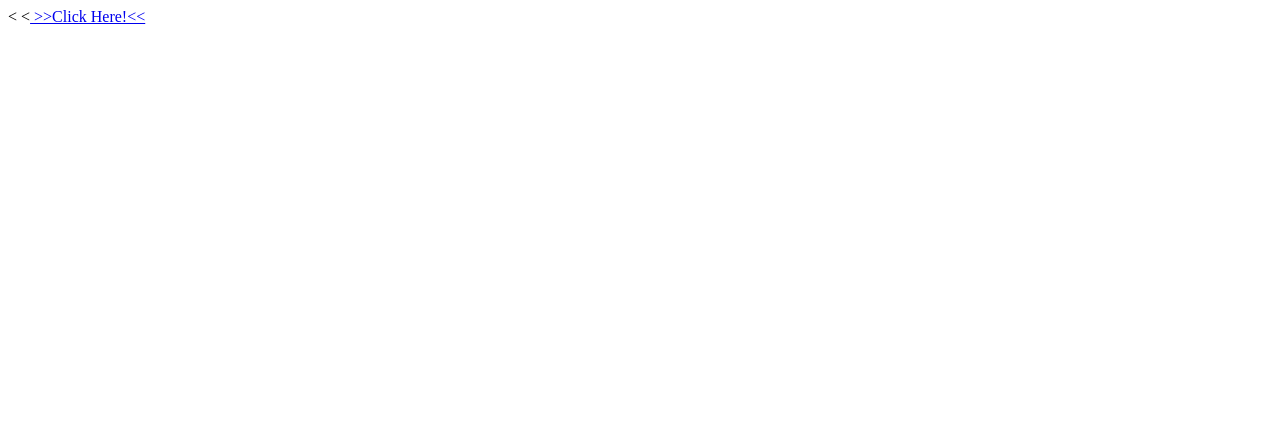
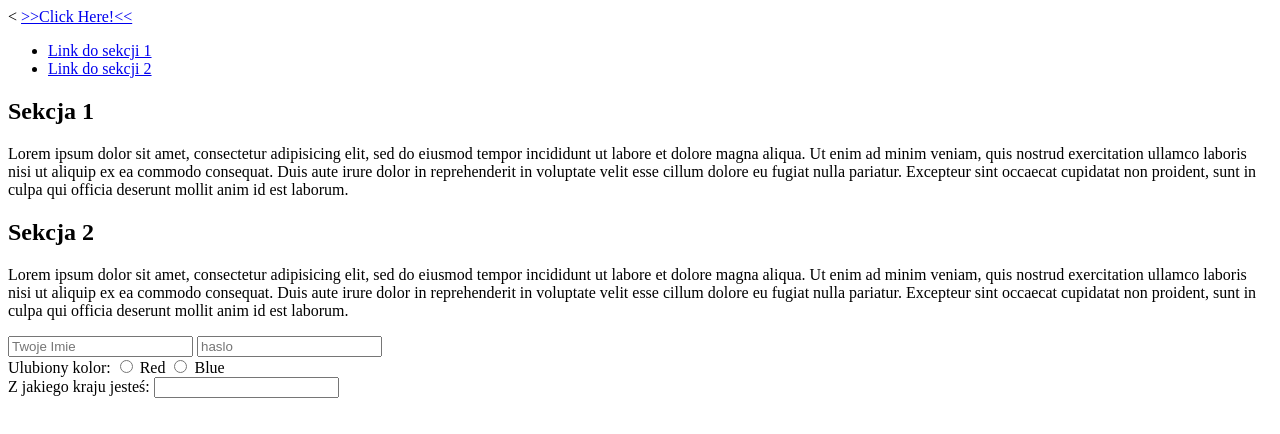
Before and after one commit to kuna3d/CS50WEB, a plain HTML site: page lesson1/links.html in a window 1280 px wide. Drawn offline with Linux system fonts and the light colour scheme.

Commit message:
dodałem kolejne pliki

```diff
--- a/lesson1/links.html
+++ b/lesson1/links.html
@@ -2,9 +2,42 @@
 <html lang="" dir="ltr">
   <head>
     <meta charset="utf-8">
-    <title> \my Page with Links</title>
+    <title> my Page with Links</title>
   </head>
   <body>
-    <<a href="hello.html"> >>Click Here!<< </a>
+    <a href="hello.html"> >>Click Here!<< </a>
+    <ul>
+        <li> <a href="#section1"> Link do sekcji 1 </a></li>
+        <li> <a href="#section2"> Link do sekcji 2 </a></li>
+    </ul>
+
+    <h2 id="section1"> Sekcja 1 </h2>
+    <p>
+      Lorem ipsum dolor sit amet, consectetur adipisicing elit, sed do eiusmod tempor incididunt ut labore et dolore magna aliqua. Ut enim ad minim veniam, quis nostrud exercitation ullamco laboris nisi ut aliquip ex ea commodo consequat. Duis aute irure dolor in reprehenderit in voluptate velit esse cillum dolore eu fugiat nulla pariatur. Excepteur sint occaecat cupidatat non proident, sunt in culpa qui officia deserunt mollit anim id est laborum.
+    </p>
+    <h2 id="section1"> Sekcja 2 </h2>
+    <p>
+      Lorem ipsum dolor sit amet, consectetur adipisicing elit, sed do eiusmod tempor incididunt ut labore et dolore magna aliqua. Ut enim ad minim veniam, quis nostrud exercitation ullamco laboris nisi ut aliquip ex ea commodo consequat. Duis aute irure dolor in reprehenderit in voluptate velit esse cillum dolore eu fugiat nulla pariatur. Excepteur sint occaecat cupidatat non proident, sunt in culpa qui officia deserunt mollit anim id est laborum.
+    </p>
+
+    <form class="" action="index.html" method="post">
+      <div>
+        <input type="text" name="name" placeholder="Twoje Imie">
+        <input type="password" name="password" placeholder="haslo">
+      </div>
+      <div> Ulubiony kolor:
+        <input type="radio" name="color" value="red"> Red
+        <input type="radio" name="color" value="blue"> Blue
+      </div>
+      <div> Z jakiego kraju jesteś:
+          <input list="countries" name="country" value="">
+          <datalist id="countries">
+            <option value="Afganistan"></option>
+            <option value="Polska"></option>
+          </datalist>
+      </div>
+    </form>
+
   </body>
+
 </html>
--- /dev/null
+++ b/lesson1/style.css
@@ -0,0 +1,30 @@
+ol > li {
+  color: red;
+}
+
+input[type=text] {
+  background-color: red;
+}
+
+input[type=number] {
+  background-color: green;
+}
+
+button {
+  background-color: yellow;
+  font-size: 30px
+}
+
+button:hover {
+background-color: blue;
+}
+
+a::before {
+  content: "\21d2 Click Here: ";
+  font-weight: bold;
+}
+
+p::selection {
+  color: red;
+  background-color: yellow;
+}
```
Also changed, not shown: lesson1/CSSLesson.html (added, +36 -0 lines), lesson1/hello.html (added, +9 -0 lines).
